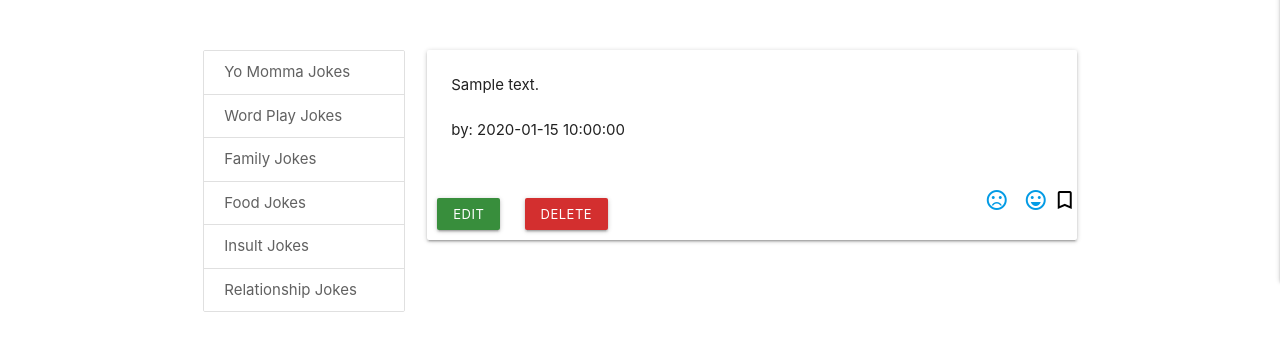
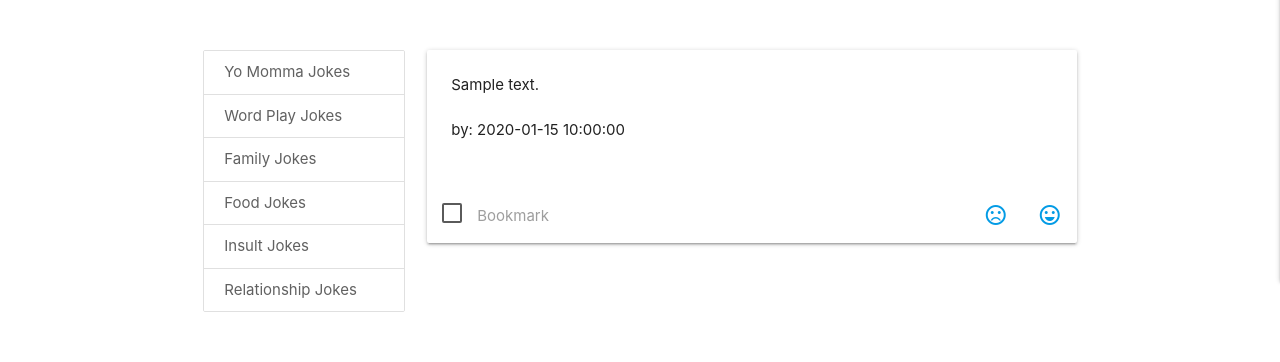
Before and after one commit to karzuin/jokes_library_MS3, a Flask app: page / in a window 1280 px wide. Shown: the part 579-941 px from the top of the page. Run offline with Flask 2, Linux system fonts and the light colour scheme; a database or web service that is not in the repository returns one stand-in record (values such as "Sample title"); some libraries are stand-ins or nearby versions.

Commit message:
Added checkbox for bookmark icon, update jokes to database

```diff
--- a/app.py
+++ b/app.py
@@ -102,10 +102,12 @@ def logout():
 @app.route("/add_joke", methods=["GET", "POST"])
 def add_joke():
     if request.method == "POST":
+        bookmark = "on" if request.form.get("bookmark") else "off"
         joke = {
             "category_name": request.form.get("category_name"),
             "joke_description": request.form.get("joke_description"),
-            "created_by": request.form.get("created_by")
+            "created_by": request.form.get("created_by"),
+            "bookmark": bookmark
         }
         mongo.db.jokes.insert_one(joke)
         flash("Joke Successfully Added")
@@ -117,6 +119,17 @@ def add_joke():
 
 @app.route("/edit_joke/<joke_id>", methods=["GET", "POST"])
 def edit_joke(joke_id):
+    if request.method == "POST":
+        bookmark = "on" if request.form.get("bookmark") else "off"
+        submit = {
+            "category_name": request.form.get("category_name"),
+            "joke_description": request.form.get("joke_description"),
+            "created_by": request.form.get("created_by"),
+            "bookmark": bookmark
+        }
+        mongo.db.jokes.update({"_id": ObjectId(joke_id)}, submit)
+        flash("Joke Successfully Updated")
+
     joke = mongo.db.jokes.find_one({"_id": ObjectId(joke_id)})
     categories = mongo.db.categories.find().sort("category_name", 1)
     return render_template("edit_joke.html", joke=joke, categories=categories)
--- a/static/css/style.css
+++ b/static/css/style.css
@@ -6,14 +6,26 @@ nav ul a{
     line-height: 2;
 }
 
-.bookmark {
-   margin-left: 5px;
-}
+/*.bookmark {
+   margin: 0px 10px 0px 10px;
+}*/
 
 .card-image img {
     height: 500px;
 }
 
 .btn-small {
-    margin: 10px;
+    margin: 15px 0px 15px 15px;
 }
+
+.bookmark {
+    margin: 15px;
+}
+
+.bookmark_edit {
+    margin: 0px;
+}
+
+.material-icons {
+    margin: 15px;
+}
--- a/templates/jokes.html
+++ b/templates/jokes.html
@@ -22,12 +22,18 @@
                     <p class="">by: {{ joke.created_by }}</p><br>
                 </div>
                 <div>
+                {% if session.user|lower == joke.created_by|lower %}
                     <a href="{{ url_for('edit_joke', joke_id=joke._id)}}" class="btn-small green darken-2">Edit</a>
                     <a href="" class="btn-small red darken-2">Delete</a>
-                    <a href="#!" class="secondary-content"><i
-                            class="material-icons bookmark black-text">bookmark_border</i></a>
-                    <a href="#!" class="face-icon"><i class="material-icons right">sentiment_very_satisfied</i></a>
-                    <a href="#!" class="face-icon"><i class="material-icons right">sentiment_very_dissatisfied</i></a>
+                {% endif %}
+                    <form action="#">
+                        <label>
+                            <input type="checkbox" class="filled-in" />
+                            <span class="bookmark">Bookmark</span>
+                        </label>
+                        <a href="#!" class="face-icon secondary content"><i class="material-icons right">sentiment_very_satisfied</i></a>
+                        <a href="#!" class="face-icon secondary content"><i class="material-icons right">sentiment_very_dissatisfied</i></a>
+                    </form>
                 </div>
             </div>
         {% endfor %}
```
Also changed, not shown: templates/edit_joke.html (+6 -3 lines).
